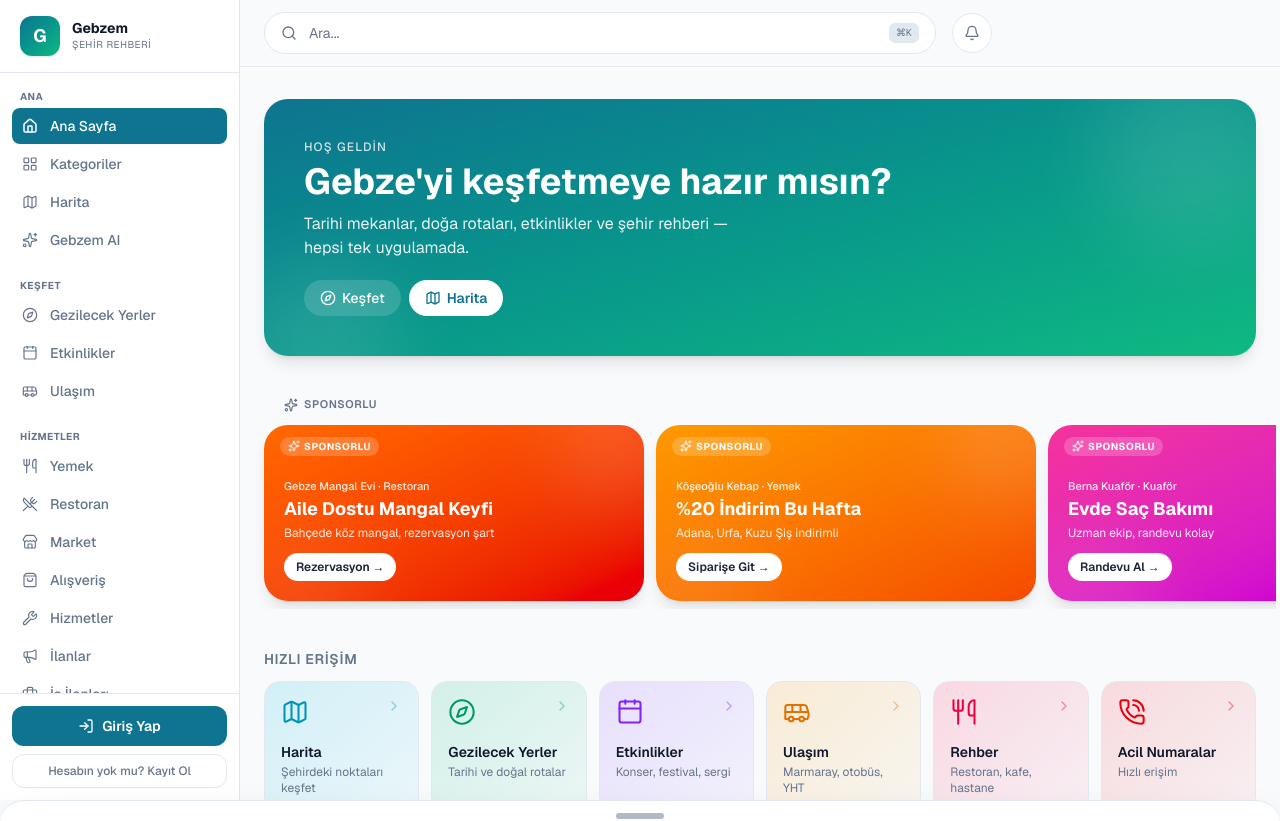
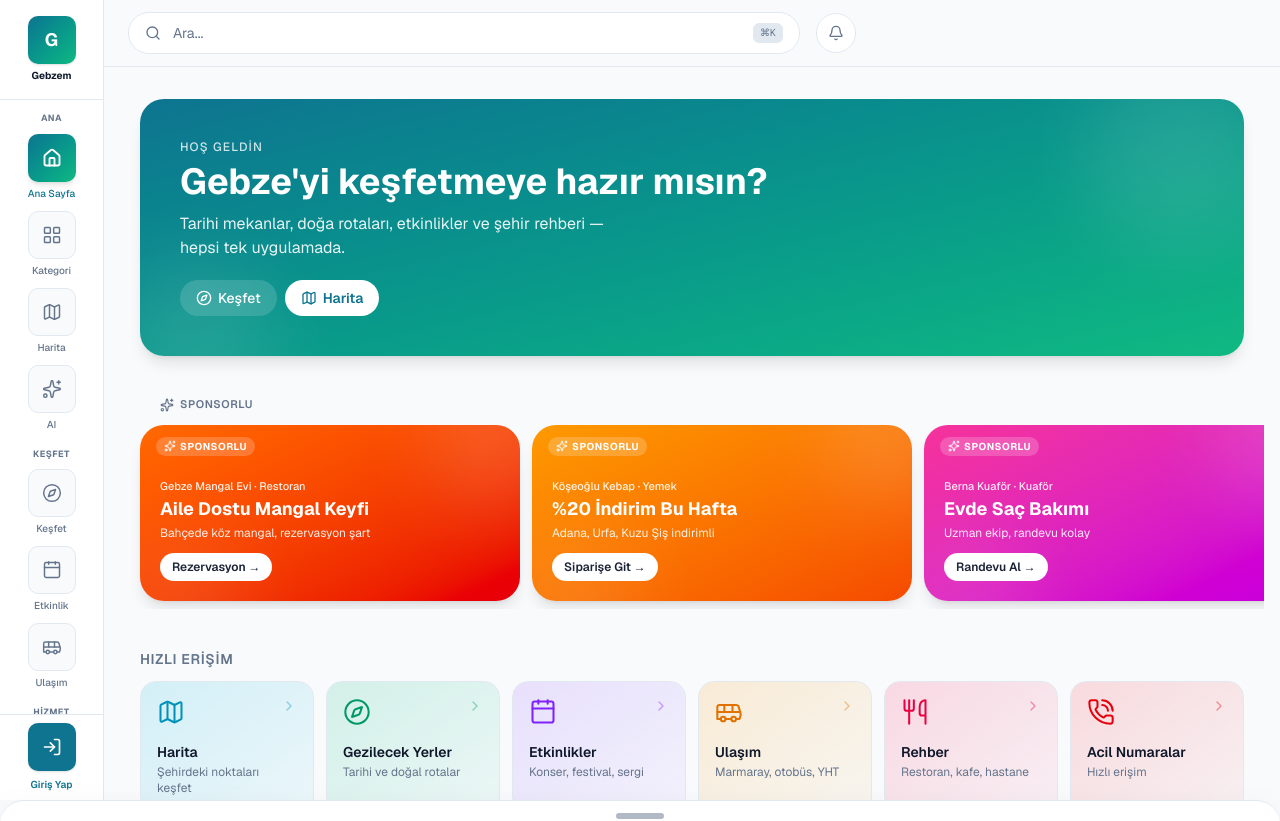
Before and after one commit to aksedigitalg/gebzm-app, a Next.js app: page / in a window 1280 px wide. Shown: the top 821 px of the page. Built offline with nearby package versions, Linux system fonts and the light colour scheme.

Commit message:
feat: desktop sidebar ikon kare + altinda label tasarimi (48x48, 10px radius)

```diff
--- a/components/DesktopSidebar.tsx
+++ b/components/DesktopSidebar.tsx
@@ -37,21 +37,21 @@ const navGroups: NavGroup[] = [
     label: "Ana",
     items: [
       { href: "/", label: "Ana Sayfa", icon: Home },
-      { href: "/kategoriler", label: "Kategoriler", icon: LayoutGrid },
+      { href: "/kategoriler", label: "Kategori", icon: LayoutGrid },
       { href: "/harita", label: "Harita", icon: Map },
-      { href: "/ai", label: "Gebzem AI", icon: Sparkles },
+      { href: "/ai", label: "AI", icon: Sparkles },
     ],
   },
   {
     label: "Keşfet",
     items: [
-      { href: "/gezilecek", label: "Gezilecek Yerler", icon: Compass },
-      { href: "/etkinlikler", label: "Etkinlikler", icon: Calendar },
+      { href: "/gezilecek", label: "Keşfet", icon: Compass },
+      { href: "/etkinlikler", label: "Etkinlik", icon: Calendar },
       { href: "/ulasim", label: "Ulaşım", icon: Bus },
     ],
   },
   {
-    label: "Hizmetler",
+    label: "Hizmet",
     items: [
       { href: "/yemek", label: "Yemek", icon: Utensils },
       { href: "/restoran", label: "Restoran", icon: UtensilsCrossed },
@@ -59,14 +59,14 @@ const navGroups: NavGroup[] = [
       { href: "/alisveris", label: "Alışveriş", icon: ShoppingBag },
       { href: "/hizmetler", label: "Hizmetler", icon: Wrench },
       { href: "/ilanlar", label: "İlanlar", icon: Megaphone },
-      { href: "/is-basvurusu", label: "İş İlanları", icon: Briefcase },
+      { href: "/is-basvurusu", label: "İş İlanı", icon: Briefcase },
     ],
   },
   {
     label: "Yardım",
     items: [
       { href: "/rehber", label: "Rehber", icon: Compass },
-      { href: "/acil", label: "Acil Numaralar", icon: PhoneCall },
+      { href: "/acil", label: "Acil", icon: PhoneCall },
     ],
   },
 ];
@@ -86,28 +86,26 @@ export function DesktopSidebar() {
       : "GB";
 
   return (
-    <aside className="sticky top-0 flex h-[100dvh] w-60 shrink-0 flex-col border-r border-border bg-card">
+    <aside className="sticky top-0 flex h-[100dvh] w-[104px] shrink-0 flex-col border-r border-border bg-card">
       {/* Logo */}
-      <Link href="/" className="flex items-center gap-3 border-b border-border px-5 py-4">
-        <div className="flex h-10 w-10 items-center justify-center rounded-xl bg-gradient-to-br from-primary to-secondary text-primary-foreground shadow-sm">
+      <Link
+        href="/"
+        className="flex flex-col items-center gap-1 border-b border-border py-4"
+      >
+        <div className="flex h-12 w-12 items-center justify-center rounded-[10px] bg-gradient-to-br from-primary to-secondary text-primary-foreground shadow-sm">
           <span className="text-lg font-bold">G</span>
         </div>
-        <div>
-          <p className="text-sm font-bold leading-tight">Gebzem</p>
-          <p className="text-[10px] uppercase tracking-wider text-muted-foreground">
-            Şehir Rehberi
-          </p>
-        </div>
+        <span className="text-[10px] font-bold">Gebzem</span>
       </Link>
 
       {/* Nav */}
-      <nav className="flex-1 overflow-y-auto px-3 py-4 no-scrollbar">
-        {navGroups.map((group) => (
-          <div key={group.label} className="mb-5">
-            <p className="mb-1 px-2 text-[10px] font-bold uppercase tracking-wider text-muted-foreground">
+      <nav className="flex-1 overflow-y-auto px-2 py-3 no-scrollbar">
+        {navGroups.map((group, gi) => (
+          <div key={group.label} className={gi > 0 ? "mt-4" : ""}>
+            <p className="mb-2 text-center text-[9px] font-bold uppercase tracking-wider text-muted-foreground">
               {group.label}
             </p>
-            <ul className="space-y-0.5">
+            <ul className="space-y-2.5">
               {group.items.map((item) => {
                 const Icon = item.icon;
                 const active = isActive(item.href);
@@ -115,15 +113,31 @@ export function DesktopSidebar() {
                   <li key={item.href}>
                     <Link
                       href={item.href}
-                      className={cn(
-                        "flex items-center gap-3 rounded-lg px-2.5 py-2 text-sm font-medium transition",
-                        active
-                          ? "bg-primary text-primary-foreground"
-                          : "text-muted-foreground hover:bg-muted hover:text-foreground"
-                      )}
+                      className="group flex flex-col items-center gap-1"
                     >
-                      <Icon className="h-4 w-4 shrink-0" strokeWidth={active ? 2.25 : 1.75} />
-                      <span className="truncate">{item.label}</span>
+                      <div
+                        className={cn(
+                          "flex h-12 w-12 items-center justify-center rounded-[10px] transition",
+                          active
+                            ? "bg-gradient-to-br from-primary to-secondary text-primary-foreground shadow-md"
+                            : "border border-border bg-background text-muted-foreground group-hover:border-primary/30 group-hover:bg-muted group-hover:text-foreground"
+                        )}
+                      >
+                        <Icon
+                          className="h-5 w-5"
+                          strokeWidth={active ? 2.25 : 1.75}
+                        />
+                      </div>
+                      <span
+                        className={cn(
+                          "max-w-full truncate text-center text-[10px] font-medium",
+                          active
+                            ? "text-primary"
+                            : "text-muted-foreground group-hover:text-foreground"
+                        )}
+                      >
+                        {item.label}
+                      </span>
                     </Link>
                   </li>
                 );
@@ -134,43 +148,30 @@ export function DesktopSidebar() {
       </nav>
 
       {/* Kullanıcı / Giriş */}
-      <div className="border-t border-border p-3">
+      <div className="border-t border-border p-2">
         {user ? (
-          <div className="flex items-center gap-3 rounded-xl bg-muted/50 p-2.5">
-            <div className="flex h-9 w-9 shrink-0 items-center justify-center rounded-full bg-gradient-to-br from-primary to-secondary text-xs font-bold text-primary-foreground">
+          <div className="flex flex-col items-center gap-2">
+            <Link
+              href="/profil"
+              className="flex h-12 w-12 items-center justify-center rounded-[10px] bg-gradient-to-br from-primary to-secondary text-xs font-bold text-primary-foreground shadow-sm transition hover:shadow-md"
+            >
               {initials}
-            </div>
-            <div className="min-w-0 flex-1">
-              <p className="truncate text-xs font-semibold">
-                {user.firstName
-                  ? `${user.firstName} ${user.lastName || ""}`.trim()
-                  : "Kullanıcı"}
-              </p>
-              {user.phone && (
-                <p className="truncate text-[10px] text-muted-foreground">
-                  +90 {user.phone}
-                </p>
-              )}
-            </div>
+            </Link>
+            <p className="max-w-full truncate text-center text-[10px] font-semibold">
+              {user.firstName || "Profil"}
+            </p>
             <div className="flex gap-1">
               <Link
                 href="/profil/mesajlar"
-                className="flex h-7 w-7 items-center justify-center rounded-full text-muted-foreground transition hover:bg-background hover:text-foreground"
+                className="flex h-7 w-7 items-center justify-center rounded-full text-muted-foreground transition hover:bg-muted hover:text-foreground"
                 aria-label="Mesajlarım"
               >
                 <MessageSquare className="h-3.5 w-3.5" />
               </Link>
-              <Link
-                href="/profil"
-                className="flex h-7 w-7 items-center justify-center rounded-full text-muted-foreground transition hover:bg-background hover:text-foreground"
-                aria-label="Profil"
-              >
-                <UserCircle2 className="h-3.5 w-3.5" />
-              </Link>
               <button
                 type="button"
                 onClick={signOut}
-                className="flex h-7 w-7 items-center justify-center rounded-full text-muted-foreground transition hover:bg-background hover:text-foreground"
+                className="flex h-7 w-7 items-center justify-center rounded-full text-muted-foreground transition hover:bg-muted hover:text-foreground"
                 aria-label="Çıkış"
               >
                 <LogOut className="h-3.5 w-3.5" />
@@ -178,20 +179,17 @@ export function DesktopSidebar() {
             </div>
           </div>
         ) : (
-          <div className="space-y-2">
+          <div className="flex flex-col items-center gap-1.5">
             <Link
               href="/giris"
-              className="inline-flex w-full items-center justify-center gap-2 rounded-xl bg-primary px-3 py-2.5 text-sm font-semibold text-primary-foreground transition hover:opacity-90"
+              className="flex h-12 w-12 items-center justify-center rounded-[10px] bg-primary text-primary-foreground shadow-sm transition hover:opacity-90"
+              aria-label="Giriş Yap"
             >
-              <LogIn className="h-4 w-4" />
+              <LogIn className="h-5 w-5" strokeWidth={2} />
+            </Link>
+            <span className="text-[10px] font-semibold text-primary">
               Giriş Yap
-            </Link>
-            <Link
-              href="/kayit"
-              className="inline-flex w-full items-center justify-center gap-1 rounded-xl border border-border px-3 py-2 text-xs font-medium text-muted-foreground transition hover:bg-muted hover:text-foreground"
-            >
-              Hesabın yok mu? Kayıt Ol
-            </Link>
+            </span>
           </div>
         )}
       </div>
```
